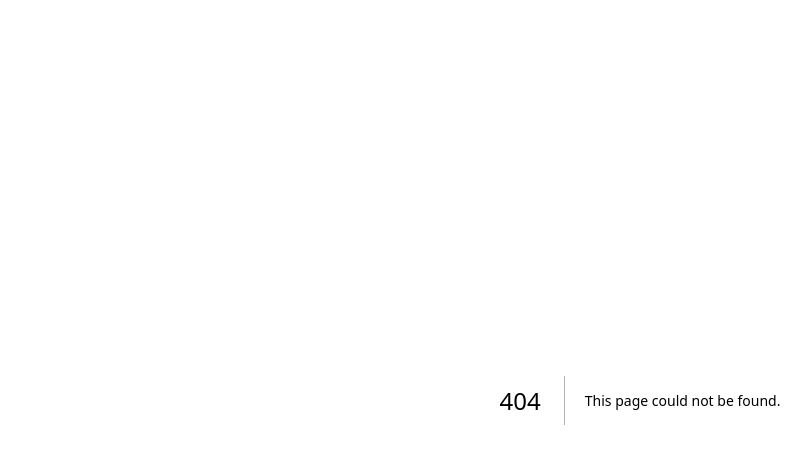
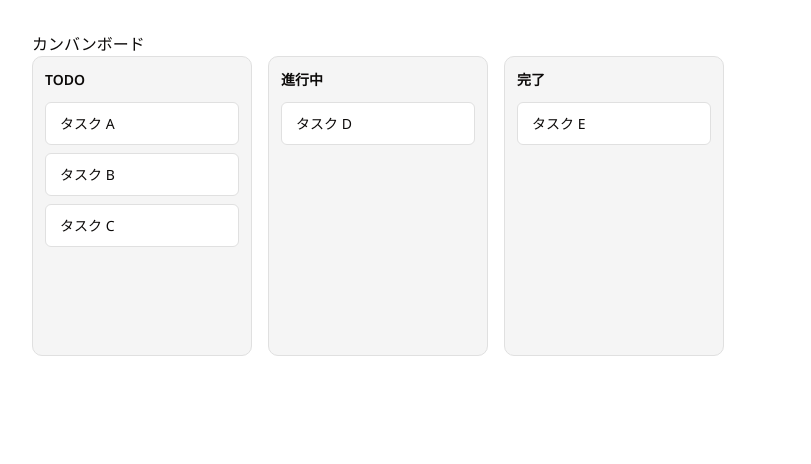
Before and after one commit to tainakarorue/2026-next-dndkit-lesson, a Next.js app: page /lesson/08 in a window 1280 px wide. Before the commit this address had no page. Shown: the top 464 px of the page, without its empty margins (0-811 px from the left). Built offline with nearby package versions, Linux system fonts and the light colour scheme; a web font is replaced by a local one.

Commit message:
add lesson 08

```diff
--- /dev/null
+++ b/app/lesson/08/page.tsx
@@ -0,0 +1,239 @@
+'use client'
+
+import { useState } from 'react'
+import {
+  DndContext,
+  DragEndEvent,
+  DragOverEvent,
+  DragOverlay,
+  DragStartEvent,
+  KeyboardSensor,
+  MouseSensor,
+  TouchSensor,
+  closestCorners,
+  useDroppable,
+  useSensor,
+  useSensors,
+} from '@dnd-kit/core'
+import {
+  SortableContext,
+  arrayMove,
+  sortableKeyboardCoordinates,
+  useSortable,
+  verticalListSortingStrategy,
+} from '@dnd-kit/sortable'
+import { CSS } from '@dnd-kit/utilities'
+
+type Item = { id: string; label: string }
+type Container = { id: string; title: string; itemIds: string[] }
+
+const initialItems: Record<string, Item> = {
+  'item-1': { id: 'item-1', label: 'タスク A' },
+  'item-2': { id: 'item-2', label: 'タスク B' },
+  'item-3': { id: 'item-3', label: 'タスク C' },
+  'item-4': { id: 'item-4', label: 'タスク D' },
+  'item-5': { id: 'item-5', label: 'タスク E' },
+}
+
+const initialContainers: Container[] = [
+  { id: 'todo', title: 'TODO', itemIds: ['item-1', 'item-2', 'item-3'] },
+  { id: 'in-progress', title: '進行中', itemIds: ['item-4'] },
+  { id: 'done', title: '完了', itemIds: ['item-5'] },
+]
+
+interface SortableItemProps {
+  id: string
+  label: string
+}
+
+const SortableItem = ({ id, label }: SortableItemProps) => {
+  const {
+    attributes,
+    listeners,
+    setNodeRef,
+    transform,
+    transition,
+    isDragging,
+  } = useSortable({ id })
+
+  return (
+    <div
+      suppressHydrationWarning
+      ref={setNodeRef}
+      {...listeners}
+      {...attributes}
+      style={{
+        padding: '10px 14px',
+        background: '#fff',
+        border: '1px solid #e0e0e0',
+        borderRadius: 6,
+        cursor: 'grab',
+        transform: CSS.Transform.toString(transform),
+        transition,
+        opacity: isDragging ? 0.3 : 1,
+        fontSize: 14,
+      }}
+    >
+      {label}
+    </div>
+  )
+}
+
+interface OverlayItemProps {
+  label: string
+}
+
+const OverlayItem = ({ label }: OverlayItemProps) => {
+  return (
+    <div
+      style={{
+        padding: '10px 14px',
+        background: '#fff',
+        border: '1px solid #e0e0e0',
+        borderRadius: 6,
+        cursor: 'grabbing',
+        boxShadow: '0 8px 24px rgba(0,0,0,0.15)',
+        fontSize: 14,
+      }}
+    >
+      {label}
+    </div>
+  )
+}
+
+const ContainerColumn = ({ container }: { container: Container }) => {
+  const { setNodeRef, isOver } = useDroppable({ id: container.id })
+
+  return (
+    <div
+      ref={setNodeRef}
+      style={{
+        width: 220,
+        minHeight: 300,
+        background: isOver ? '#e8f4ff' : '#f5f5f5',
+        borderRadius: 10,
+        padding: 12,
+        border: '1px solid #e0e0e0',
+      }}
+    >
+      <h3 style={{ margin: '0 0 12px', fontSize: 14, fontWeight: 600 }}>
+        {container.title}
+      </h3>
+      <SortableContext
+        items={container.itemIds}
+        strategy={verticalListSortingStrategy}
+      >
+        <div style={{ display: 'flex', flexDirection: 'column', gap: 8 }}>
+          {container.itemIds.map((id) => (
+            <SortableItem
+              key={id}
+              id={id}
+              label={initialItems[id]?.label ?? id}
+            />
+          ))}
+        </div>
+      </SortableContext>
+    </div>
+  )
+}
+
+const Pages = () => {
+  const [containers, setContainers] = useState<Container[]>(initialContainers)
+  const [activeId, setActiveId] = useState<string | null>(null)
+
+  const sensors = useSensors(
+    useSensor(MouseSensor),
+    useSensor(TouchSensor),
+    useSensor(KeyboardSensor, {
+      coordinateGetter: sortableKeyboardCoordinates,
+    }),
+  )
+
+  function findContainerByItemId(itemId: string): Container | undefined {
+    return containers.find((c) => c.itemIds.includes(itemId))
+  }
+
+  function findContainerById(containerId: string): Container | undefined {
+    return containers.find((c) => c.id === containerId)
+  }
+
+  function handleDragStart({ active }: DragStartEvent) {
+    setActiveId(active.id as string)
+  }
+
+  function handleDragOver({ active, over }: DragOverEvent) {
+    if (!over) return
+
+    const activeId = active.id as string
+    const overId = over.id as string
+    const activeContainer = findContainerByItemId(activeId)
+    const overContainer =
+      findContainerByItemId(overId) ?? findContainerById(overId)
+
+    if (!activeContainer || !overContainer) return
+    if (activeContainer.id === overContainer.id) return
+
+    setContainers((prev) =>
+      prev.map((c) => {
+        if (c.id === activeContainer.id) {
+          return { ...c, itemIds: c.itemIds.filter((id) => id !== activeId) }
+        }
+        if (c.id === overContainer.id) {
+          const overIndex = c.itemIds.indexOf(overId)
+          const newIndex = overIndex >= 0 ? overIndex : c.itemIds.length
+          const newIds = [...c.itemIds]
+          newIds.splice(newIndex, 0, activeId)
+          return { ...c, itemIds: newIds }
+        }
+        return c
+      }),
+    )
+  }
+
+  function handleDragEnd({ active, over }: DragEndEvent) {
+    setActiveId(null)
+    if (!over || active.id === over.id) return
+
+    const activeId = active.id as string
+    const overId = over.id as string
+    const container = findContainerByItemId(activeId)
+    if (!container) return
+
+    setContainers((prev) =>
+      prev.map((c) => {
+        if (c.id !== container.id) return c
+        const oldIndex = c.itemIds.indexOf(activeId)
+        const newIndex = c.itemIds.indexOf(overId)
+        if (oldIndex < 0 || newIndex < 0 || oldIndex === newIndex) return c
+        return { ...c, itemIds: arrayMove(c.itemIds, oldIndex, newIndex) }
+      }),
+    )
+  }
+
+  const activeItem = activeId ? initialItems[activeId] : null
+
+  return (
+    <DndContext
+      sensors={sensors}
+      collisionDetection={closestCorners}
+      onDragStart={handleDragStart}
+      onDragOver={handleDragOver}
+      onDragEnd={handleDragEnd}
+      onDragCancel={() => setActiveId(null)}
+    >
+      <div style={{ padding: '2rem' }}>
+        <h2>カンバンボード</h2>
+        <div style={{ display: 'flex', gap: 16 }}>
+          {containers.map((container) => (
+            <ContainerColumn key={container.id} container={container} />
+          ))}
+        </div>
+      </div>
+      <DragOverlay>
+        {activeItem ? <OverlayItem label={activeItem.label} /> : null}
+      </DragOverlay>
+    </DndContext>
+  )
+}
+
+export default Pages
```
